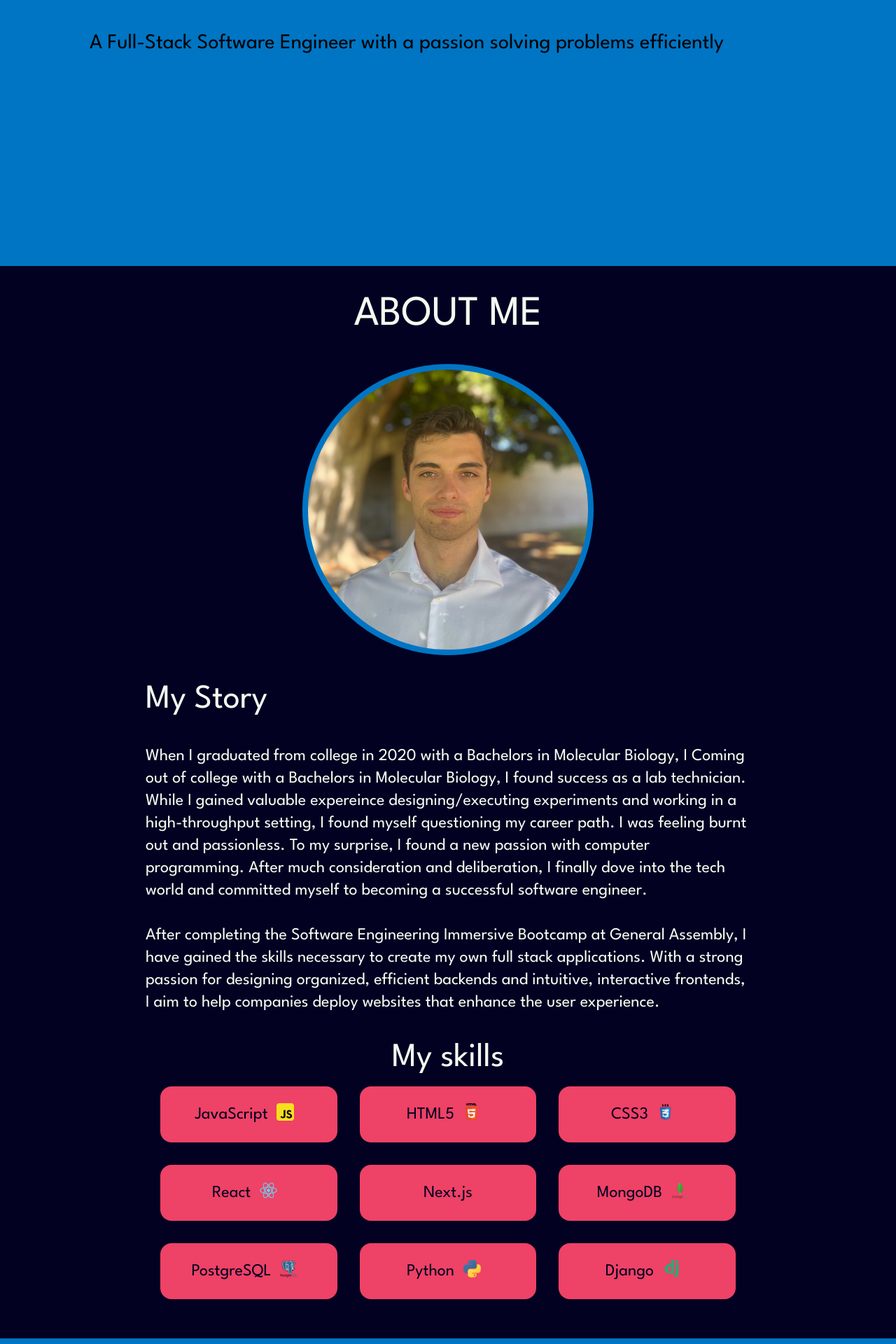
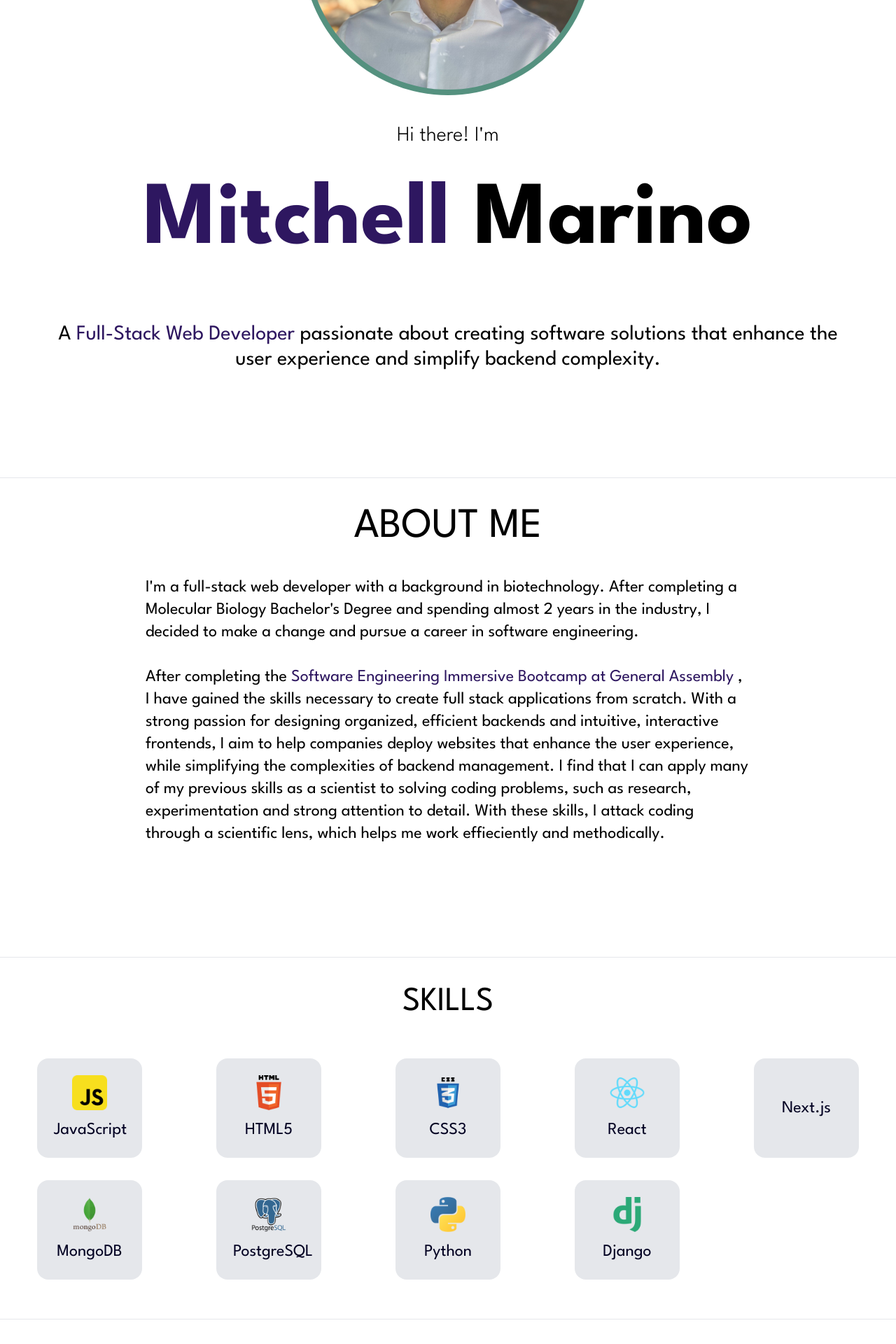
Before and after one commit to mitchdmarino/portfolio, a Next.js app: page / in a window 1280 px wide. Shown: the part 380-2300 px from the top of the page at 70% size. Built offline with nearby package versions, Linux system fonts and the light colour scheme.

Commit message:
styling overhaul

```diff
--- a/components/navbar.jsx
+++ b/components/navbar.jsx
@@ -38,7 +38,7 @@ export default function Navbar() {
             leaveFrom='translate-x-0'
             leaveTo='-translate-x-full'
           >
-            <Disclosure.Panel className="p-6 w-[250px] bg-[#55917F] h-screen fixed z-20 lg:w-[400px]  ">
+            <Disclosure.Panel className="p-6 w-[250px] bg-[#55917F] h-screen fixed z-20">
 
               <div className="flex flex-col justify-start item-center ">
                 <Disclosure.Button>
--- a/components/skills.jsx
+++ b/components/skills.jsx
@@ -41,22 +41,22 @@ export default function Skills() {
     ]
     return (
         <>
-        <h2 className='text-5xl text-center'>My skills</h2>
-           <div className="grid sm:grid-cols-2 md:grid-cols-3 w-2/3 mx-auto">
+        <h2 className='text-5xl text-center py-10'>SKILLS</h2>
+           <div className="grid grid-cols-2 sm:grid-cols-3 md:grid-cols-4 lg:grid-cols-5 w-full mx-auto">
                 {skills.map((skill, index) => {
                     return (
-                        <div key={`skill-${index}`}className="flex text-2xl text-[#020122] bg-[#EE4266] m-4 p-6 rounded-2xl justify-center hover:text-[#F3FCF0]">
-                            <p>{skill.name}</p>
+                        <div key={`skill-${index}`}className="flex mx-auto flex-col text-2xl text-[#020122] bg-gray-200 m-4 p-6 w-[150px] rounded-2xl justify-center hover:shadow">
                             {skill.icon ?
 
-                            <div className='' style={{width: 50, height: 25, position: 'relative'}}>
+                            <div className='mb-3 mx-auto' style={{width: 50, height: 50, position: 'relative'}}>
                                 <Image
                                     src={skill.icon}
                                     alt={`${skill.name} icon`}
                                     layout='fill'
                                     objectFit='contain'
-                                />
+                                    />
                             </div>: '' }
+                                    <p className='text-center'>{skill.name}</p>
 
                         </div>
                     )
--- a/pages/index.js
+++ b/pages/index.js
@@ -22,19 +22,9 @@ export default function Home() {
       <main>
 
         {/* HOME SECTION */}
-        <section id='home' className='pb-[300px] bg-[#0075C4]  pt-[100px] '>
-          <div className='w-full text-black pl-[10%]'>
-            <p className='text-3xl  text-left mx-auto font-light '>Hi there, {"I'm"} </p>
-            <h1 className='text-7xl font-bold text-[#F7FE72] md:text-8xl lg:text-9xl mt-20 mb-20 text-left'>Mitchell Marino</h1>
-            <p className='text-3xl text-left mt-10 '>A Full-Stack Software Engineer with a passion solving problems efficiently</p>
-          </div>
-        </section>
+        <section id='home' className='pb-[150px]   pt-[100px] '>
+          <div className='bg-[#55917F] profile h-[416px] w-[416px] pt-[8px] pl-[8px] mx-auto  '>
 
-        {/* ABOUT SECTION */}
-        <div id='about'className='w-full bg-[#020122] text-[#F3FCF0] p-10 md:px-32'>
-          <h1 className='text-6xl text-center pb-10'>ABOUT ME</h1>
-          <div className='flex flex-col justify-center'>
-            <div className='bg-[#0075C4] profile h-[416px] w-[416px] pt-[8px] pl-[8px] mx-auto  '>
                 <Image
                     className='profile'
                     src='/linkedinprofilepic.jpg'
@@ -48,31 +38,46 @@ export default function Home() {
                         }
                       `}</style>
             </div>
+          <div className='w-full text-black text-center pt-10'>
+            <p className='text-3xl mx-auto font-light '>Hi there! {"I'm"} </p>
+            <h1 className='text-7xl font-bold text-black md:text-8xl lg:text-9xl mt-10 mb-20 '><span className='text-[#2E1760]'>Mitchell</span> Marino</h1>
+            <p className='text-3xl  mt-10 px-20 '>A <span className='text-[#2E1760]'>Full-Stack Web Developer</span> passionate about creating software solutions that enhance the user experience and simplify backend complexity.</p>
+          </div>
+        </section>
+
+        <hr></hr>
+
+        {/* ABOUT SECTION */}
+        <div id='about'className='w-full  text-black p-10 pb-40 md:px-32'>
+          <h1 className='text-6xl text-center pb-10'>ABOUT ME</h1>
+          <div className='flex flex-col justify-center'>
+
             <div className='w-full  '>
-              <h3 className='text-5xl py-10 lg:px-20'>My Story</h3>
-              <p className='text-2xl lg:px-20'>When I graduated from college in 2020 with a Bachelors in Molecular Biology, I
-                Coming out of college with a Bachelors in Molecular Biology, I found success as a lab technician. While I gained valuable expereince designing/executing experiments and working in a high-throughput setting, I found myself questioning my career path.
-                I was feeling burnt out and passionless. To my surprise, I found a new passion with computer programming. After much consideration and deliberation, I finally
-                dove into the tech world and committed myself to becoming a successful software engineer.
+
+              <p className='text-2xl lg:px-20'>I'm a full-stack web developer with a background in biotechnology. After completing a Molecular Biology Bachelor's Degree and spending
+              almost 2 years in the industry, I decided to make a change and pursue a career in software engineering.
                 <br></br>
                 <br></br>
-                After completing the Software Engineering Immersive Bootcamp at General Assembly, I have gained the skills necessary
-                to create my own full stack applications. With a strong passion for designing organized, efficient backends and intuitive, interactive frontends, I aim to
-                help companies deploy websites that enhance the user experience.
+                After completing the <span className='text-[#2E1760]'>Software Engineering Immersive Bootcamp at General Assembly </span>, I have gained the skills necessary
+                to create full stack applications from scratch. With a strong passion for designing organized, efficient backends and intuitive, interactive frontends, I aim to
+                help companies deploy websites that enhance the user experience, while simplifying the complexities of backend management.  I find that I can apply many of my previous skills as a scientist to solving coding problems, such as research, experimentation and strong attention to
+                detail. With these skills, I attack coding through a scientific lens, which helps me work effieciently and methodically.
 
               </p>
             </div>
           </div>
         </div>
 
-
-        <div className='w-full bg-[#020122] text-[#F3FCF0] pb-10'>
+        <hr></hr>
+        <div className='w-full  pb-10' id="skills">
           <Skills />
         </div>
 
+        <hr></hr>
+
         {/* PROJECTS SECTION */}
 
-        <section id='projects' className=' bg-[#0075C4] '>
+        <section id='projects' className='  '>
           <Projects />
         </section>
 
```
Lines whose indentation alone changed are shown as unchanged.
